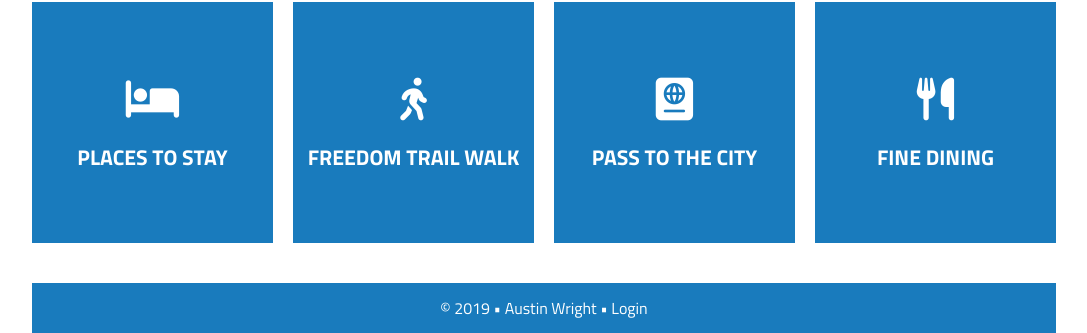
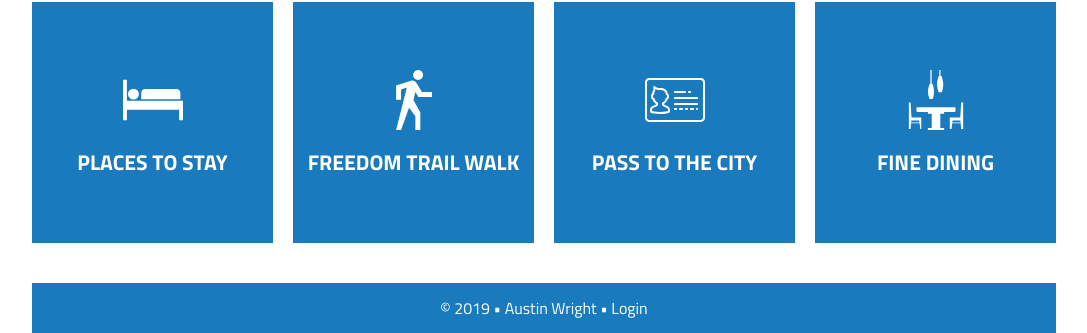
Before and after one commit to awguitar86/DGM-2740, a plain HTML site: page Unit9-BostonCity/index.html in a window 1280 px wide. Shown: the part 656-989 px from the top of the page, without its empty margins (96-1183 px from the left). Drawn offline with nearby package versions, Linux system fonts and the light colour scheme.

Commit message:
replaced font awesome icons with svg icons

```diff
--- a/Unit9-BostonCity/index.html
+++ b/Unit9-BostonCity/index.html
@@ -7,7 +7,6 @@
     <title>Boston city</title>
     <link rel="stylesheet" type="text/css" href="./styles/styles.css">
     <link rel="stylesheet" type="text/css" href="./slick/slick/slick.css"/>
-    <script src="https://kit.fontawesome.com/5baca2d7f5.js"></script>
 </head>
 <body>
     <header>
@@ -52,28 +51,28 @@
             <div class="cards">
                 <div class="card">
                     <div class="card-solid-color">
-                        <p><i class="fas fa-bed"></i></p>
+                        <img src="./images/bed.svg" alt="icon">
                         <h3>PLACES TO STAY</h3>
                     </div>
                     <img src="./images/places.jpg" alt="Boston City">
                 </div>
                 <div class="card">
                     <div class="card-solid-color">
-                        <p><i class="fas fa-walking"></i></p>
+                        <img src="./images/walking.svg" alt="icon">
                         <h3>FREEDOM TRAIL WALK</h3>
                     </div>
                     <img src="./images/freedom.jpg" alt="freedom trail">
                 </div>
                 <div class="card">
                     <div class="card-solid-color">
-                        <p><i class="fas fa-passport"></i></p>
+                        <img src="./images/pass.svg" alt="icon">
                         <h3>PASS TO THE CITY</h3>
                     </div>
                     <img src="./images/pass.jpg" alt="Boston City">
                 </div>
                 <div class="card">
                     <div class="card-solid-color">
-                        <p><i class="fas fa-utensils"></i></p>
+                        <img src="./images/dining.svg" alt="icon">
                         <h3>FINE DINING</h3>
                     </div>
                     <img src="./images/food.jpg" alt="Plate of Salmon">
--- a/Unit9-BostonCity/styles/_medium.scss
+++ b/Unit9-BostonCity/styles/_medium.scss
@@ -38,3 +38,9 @@ header {
 .cards {
     grid-template-columns: repeat(2, 1fr);
 }
+
+.card-solid-color {
+    img {
+        width: 60px;
+    }
+}
--- a/Unit9-BostonCity/styles/_small.scss
+++ b/Unit9-BostonCity/styles/_small.scss
@@ -197,10 +197,9 @@ main {
         font-size: 20pt;
         margin: 0;
     }
-    p {
-        font-size: 32pt;
-        color: white;
-        margin: 0;
+    img {
+        width: 100px;
+        height: auto;
         margin-bottom: 20px;
     }
 }
```
Also changed, not shown: Unit9-BostonCity/images/bed.svg (added), Unit9-BostonCity/images/dining.svg (added), Unit9-BostonCity/images/pass.svg (added), Unit9-BostonCity/images/walking.svg (added), Unit9-BostonCity/styles/styles.css, 1 other file.
